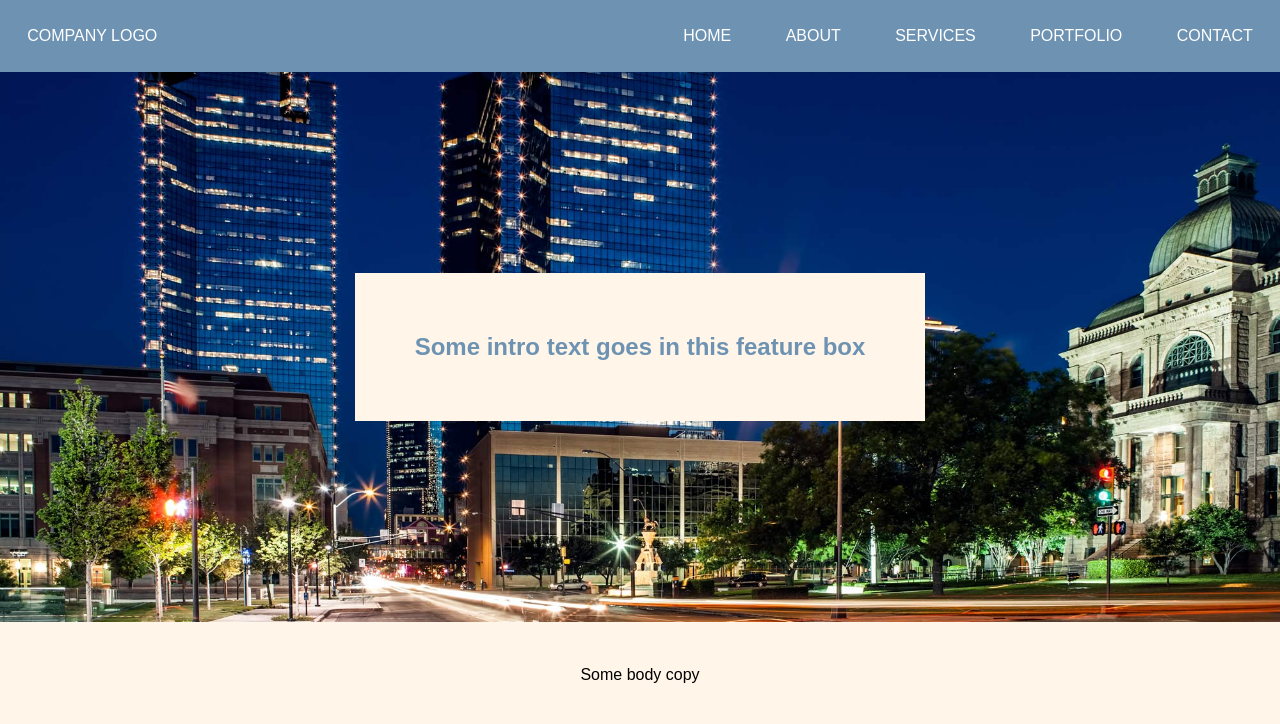
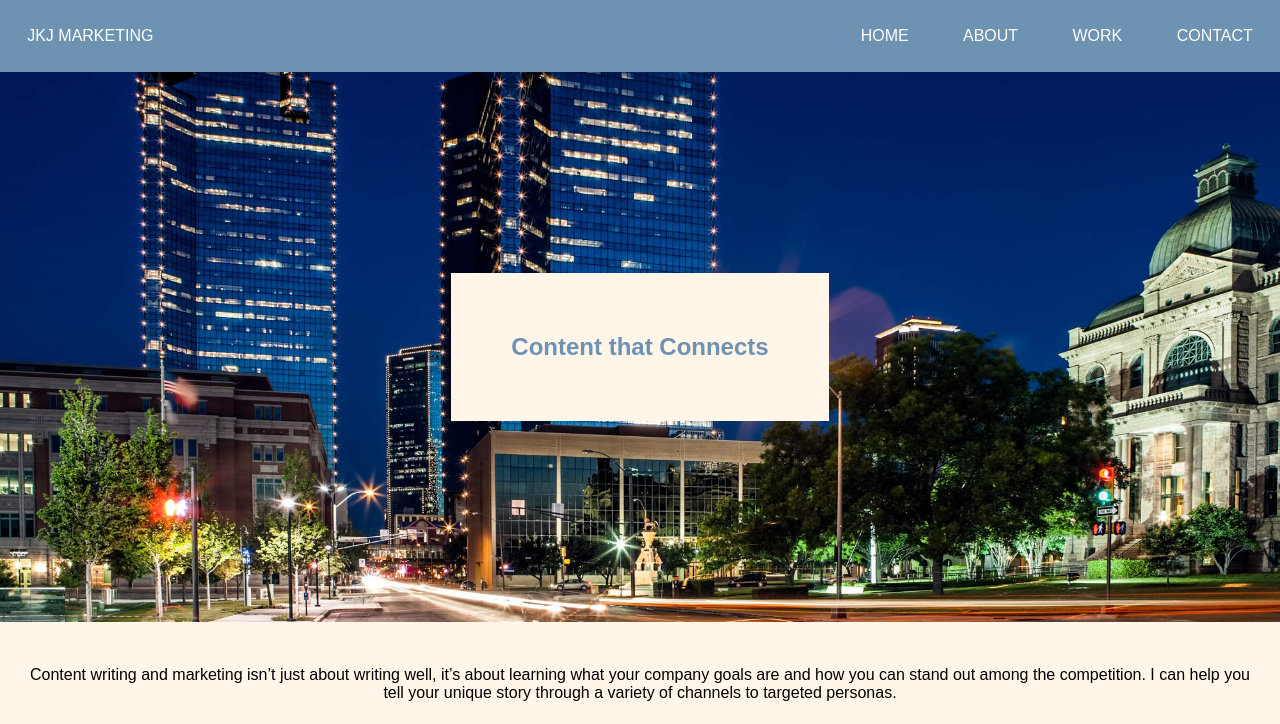
Before and after one commit to everettanthony/flexbox-playground, a plain HTML site: page flexbox-layout.html in a window 1280 px wide. Shown: the top 724 px of the page. Drawn offline with Linux system fonts and the light colour scheme.

Commit message:
Content updates

```diff
--- a/flexbox-layout.html
+++ b/flexbox-layout.html
@@ -3,7 +3,7 @@
   <head>
   <meta charset="utf-8">
   <meta name="viewport" content="width=device-width, initial-scale=1.0">
-  <title>Flexbox Playground</title>
+  <title>JKJ Marketing | Content that Connects</title>
   <link href="css/styles.css" rel="stylesheet" />
   <link href="https://fonts.googleapis.com/icon?family=Material+Icons" rel="stylesheet">
   </head>
@@ -13,24 +13,23 @@
         <!-- Primary Navigation -->
         <button class="menu-icon">Menu</button>
         <nav class="navigation">
-            <a href="/" class="logo">Company Logo</a>
+            <a href="/" class="logo">JKJ Marketing</a>
             <a href="#">Home</a>
             <a href="#">About</a>
-            <a href="#">Services</a>
-            <a href="#">Portfolio</a>
+            <a href="#">Work</a>
             <a href="#">Contact</a>
         </nav>
 
         <!-- Banner -->
         <section class="banner">
             <div class="banner-content">
-                <h2>Some intro text goes in this feature box</h2>
+                <h2>Content that Connects</h2>
             </div>
         </section>
 
         <!-- Main -->
         <section class="main">
-            <p>Some body copy</p>
+            <p>Content writing and marketing isn’t just about writing well, it’s about learning what your company goals are and how you can stand out among the competition. I can help you tell your unique story through a variety of channels to targeted personas.</p>
         </section>
 
         <!-- News -->
```
